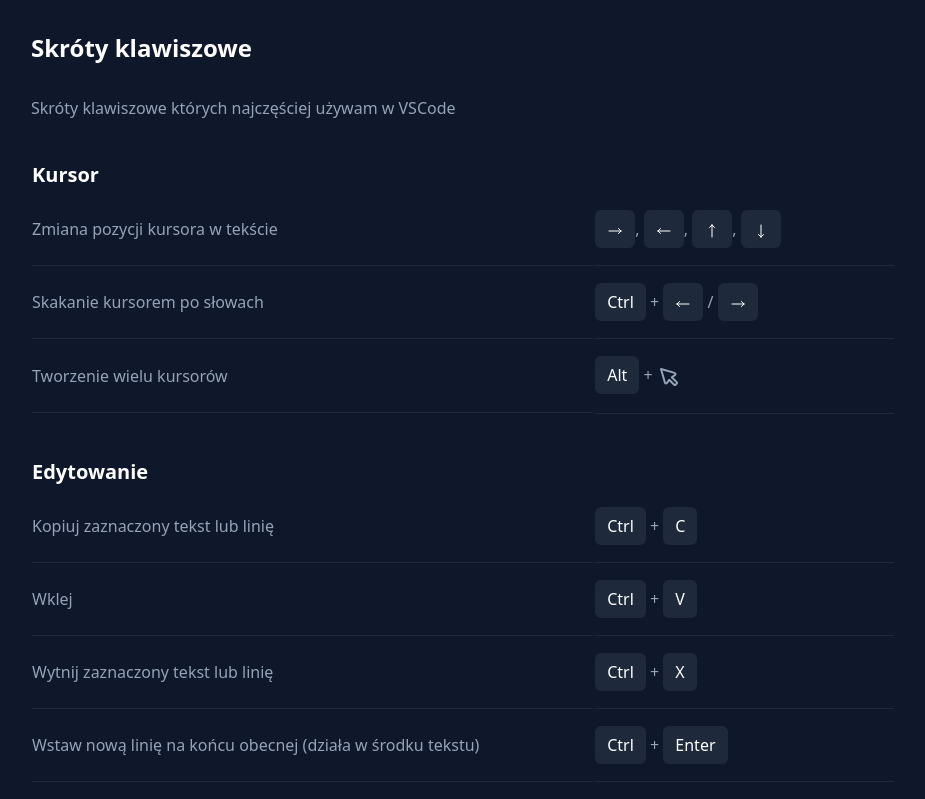
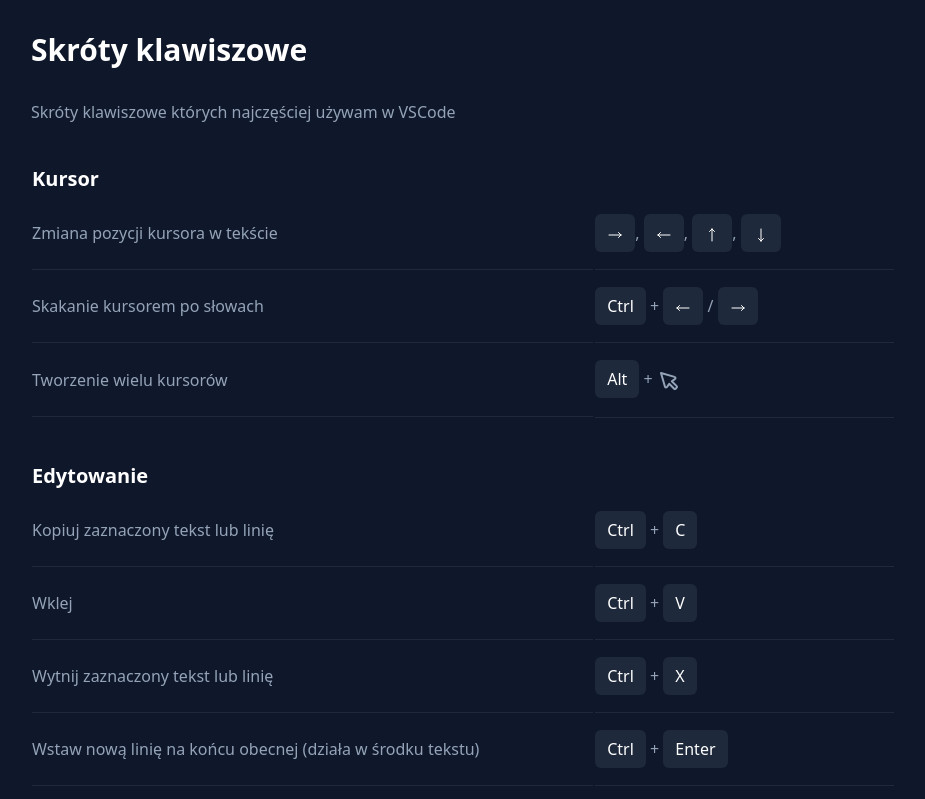
Before and after one commit to tomek-ch/vscode-cheatsheet, a React (Vite) app: page / in a window 1280 px wide. Shown: the top 799 px of the page, without its empty margins (177-1102 px from the left). Built offline with nearby package versions, Linux system fonts and the light colour scheme.

Commit message:
Increase heading size

```diff
--- a/src/App.tsx
+++ b/src/App.tsx
@@ -12,7 +12,7 @@ export const App = () => {
   return (
     <div className="min-h-full bg-slate-900 selection:bg-amber-300 selection:text-black">
       <Container>
-        <h1 className="py-8 text-2xl font-semibold">Skróty klawiszowe</h1>
+        <h1 className="py-8 text-3xl font-semibold">Skróty klawiszowe</h1>
         <p className="text-slate-400">
           Skróty klawiszowe których najczęściej używam w VSCode
         </p>
```
